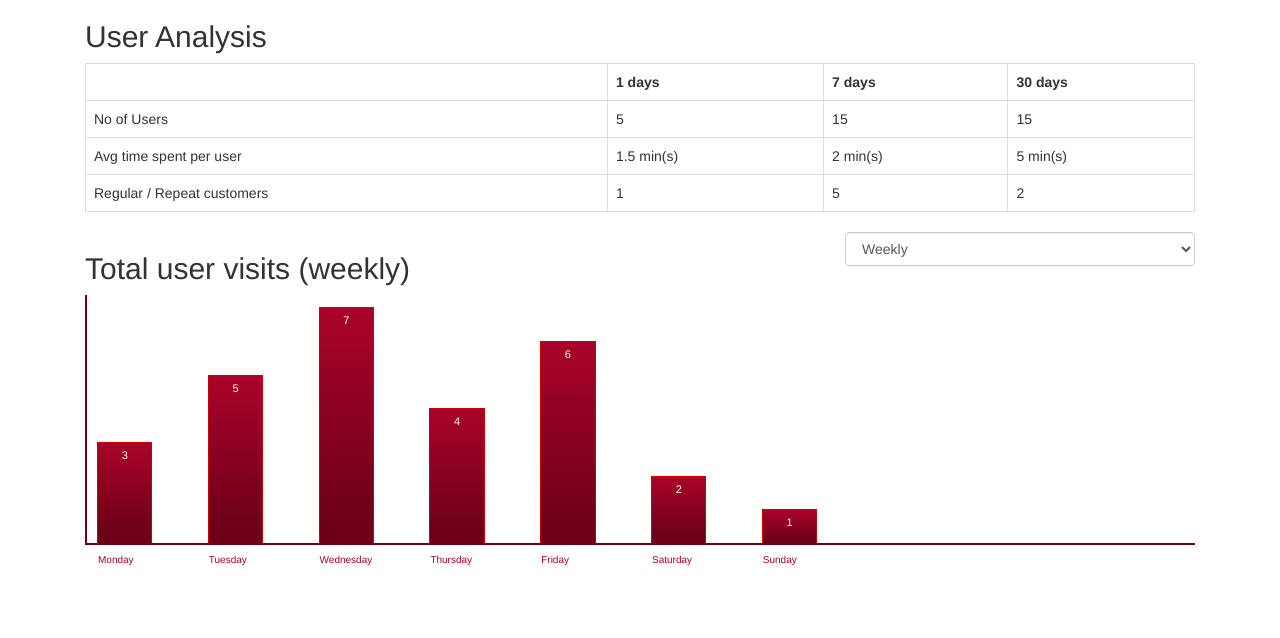
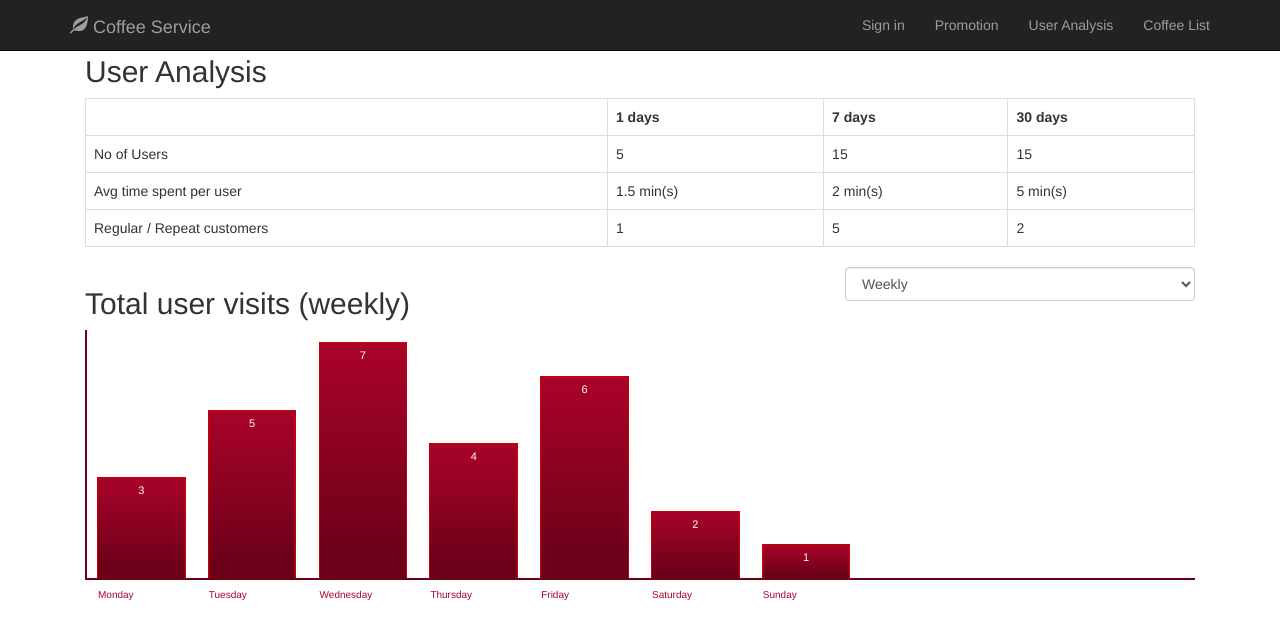
Before and after one commit to ghost666999/MyCoffeeService, a website: page index.html in a window 1280 px wide. Drawn offline with nearby package versions, Linux system fonts and the light colour scheme.

Commit message:
updated index

```diff
--- a/index.html
+++ b/index.html
@@ -34,7 +34,7 @@
 
         ul#chart-bar-container li {
             display: inline-block;
-		width: 5%;
+            width: 8%;
             border: 1px solid #CC0000;
             margin: 0px 10px;
             position: absolute;
@@ -62,16 +62,62 @@
             text-align: center;
         }
 
+        #info {
+            position: absolute;
+            top: 5%;
+            background: rgba(255, 255, 255, 0.5);
+            padding: 50px;
+            left: 5%;
+            right: 5%;
+        }
+
 
 
     </style>
+
+
 
 </head>
 <body>
 
 <div class="container bordered">
-		<div ng-view class="col-sm-12"></div>
+    <nav class="navbar navbar-inverse navbar-fixed-top" role="navigation">
+        <div class="container">
+            <!-- Brand and toggle get grouped for better mobile display -->
+            <div class="navbar-header">
+                <button type="button" class="navbar-toggle" data-toggle="collapse" data-target="#bs-example-navbar-collapse-1">
+                    <span class="sr-only">Toggle navigation</span>
+                    <span class="icon-bar"></span>
+                    <span class="icon-bar"></span>
+                    <span class="icon-bar"></span>
+                </button>
+                <a class="navbar-brand" href="#"><span class = "glyphicon glyphicon-leaf"></span> Coffee Service</a>
             </div>
+            <!-- Collect the nav links, forms, and other content for toggling -->
+            <div class="collapse navbar-collapse" id="bs-example-navbar-collapse-1">
+                <ul class="nav navbar-nav navbar-right">
+                    <li>
+                        <a href="#!/signin">Sign in</a>
+                    </li>
+                    <li>
+                        <a href="#!/promotion">Promotion</a>
+                    </li>
+                    <li>
+                        <a href="#!/analysis">User Analysis</a>
+                    </li>
+                    <li>
+                        <a href="#!/coffeelist">Coffee List</a>
+                    </li>
+                </ul>
+            </div>
+            <!-- /.navbar-collapse -->
+        </div>
+        <!-- /.container -->
+    </nav>
+    <div ng-view class="col-sm-12" style="margin-top: 35px;"></div>
+
+</div>
+
 
 
 </body>
--- a/package.json
+++ b/package.json
@@ -9,7 +9,6 @@
   "author": "Kishore",
   "license": "ISC",
   "dependencies": {
-    "express": "^4.14.0",
-    "moment": "^2.17.0"
+    "express": "^4.14.0"
   }
 }
```
Lines whose indentation alone changed are shown as unchanged.
